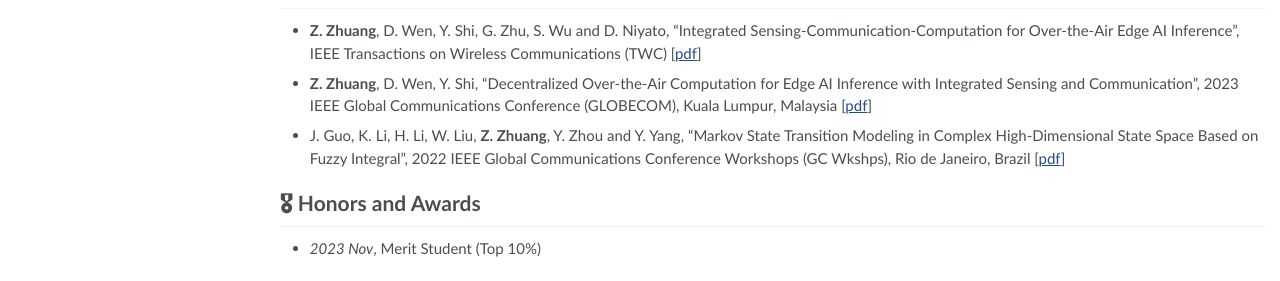
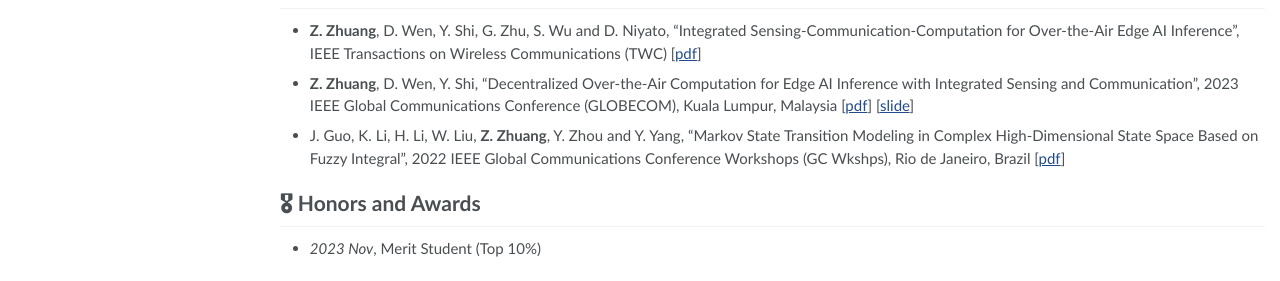
Before and after one commit to RayeRen/acad-homepage.github.io, a Jekyll site: the page built from _pages/about.md, in a window 1280 px wide and 994 px high. Shown: the part 599-880 px from the top of the window. Built offline with Jekyll 4.4.1, drawn with Linux system fonts in a browser that asks for light colours; some web fonts are replaced.

Commit message:
Add GC23 slide

```diff
--- a/_pages/about.md
+++ b/_pages/about.md
@@ -49,7 +49,7 @@ Please feel free to access my [CV](https://www.xxcpeter.tech/assets/cv-en.pdf) a
 </div> -->
 
 - **Z. Zhuang**, D. Wen, Y. Shi, G. Zhu, S. Wu and D. Niyato, "Integrated Sensing-Communication-Computation for Over-the-Air Edge AI Inference", IEEE Transactions on Wireless Communications (TWC) \[[pdf](https://www.xxcpeter.tech/assets/pubs/TWC23_ISAC_Aircomp_Edge_Inference.pdf)\]
-- **Z. Zhuang**, D. Wen, Y. Shi, "Decentralized Over-the-Air Computation for Edge AI Inference with Integrated Sensing and Communication", 2023 IEEE Global Communications Conference (GLOBECOM), Kuala Lumpur, Malaysia \[[pdf](https://www.xxcpeter.tech/assets/pubs/GC23_Decentralize_FD_EdgeAI.pdf)\]
+- **Z. Zhuang**, D. Wen, Y. Shi, "Decentralized Over-the-Air Computation for Edge AI Inference with Integrated Sensing and Communication", 2023 IEEE Global Communications Conference (GLOBECOM), Kuala Lumpur, Malaysia \[[pdf](https://www.xxcpeter.tech/assets/pubs/GC23_Decentralize_FD_EdgeAI.pdf)\] \[[slide](https://www.xxcpeter.tech/assets/pubs/GC23_slide.pdf)\]
 - J. Guo, K. Li, H. Li, W. Liu, **Z. Zhuang**, Y. Zhou and Y. Yang, "Markov State Transition Modeling in Complex High-Dimensional State Space Based on Fuzzy Integral", 2022 IEEE Global Communications Conference Workshops (GC Wkshps), Rio de Janeiro, Brazil \[[pdf](https://www.xxcpeter.tech/assets/pubs/GCWSP22_Markov_State_Transition_Modeling.pdf)\]
 
 # 🎖 Honors and Awards
```
Also changed, not shown: 1 other file.
